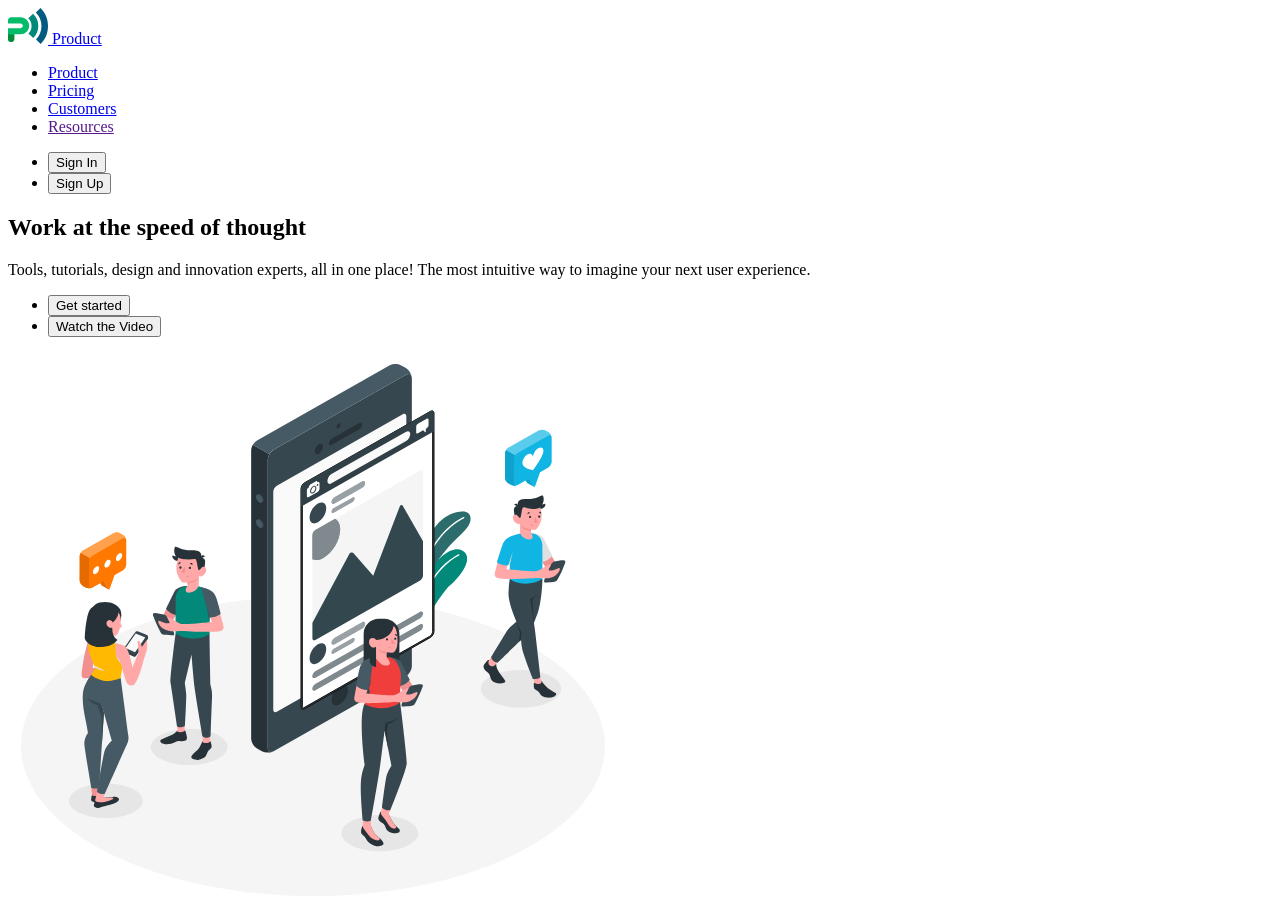
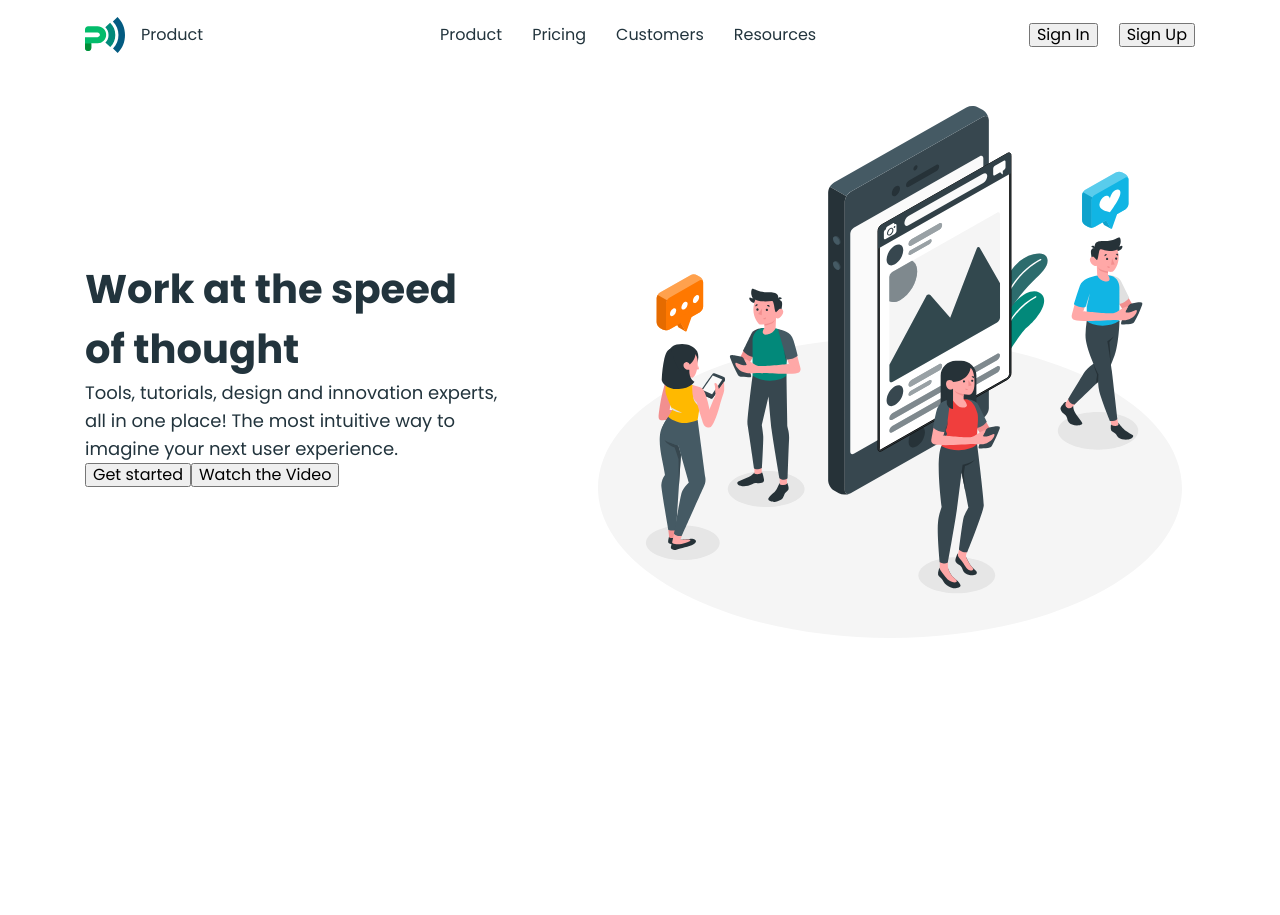
Before and after one commit to DashaLyman/119-fs-blended-3-4, a plain HTML site: page index.html in a window 1280 px wide. After the commit the page ends 800 px from the top, so only its background shows below. Drawn offline with nearby package versions, Linux system fonts and the light colour scheme.

Commit message:
add styles

```diff
--- /dev/null
+++ b/css/styles.css
@@ -0,0 +1,110 @@
+:root {
+        --main-color: #22343d;
+        --main-font: "Poppins", sans-serif;
+        --main-bg-color: #fff;
+}
+
+body {
+        font-family: var(--main-font);
+        color: var(--main-color);
+        background-color: var(--main-bg-color);
+}
+
+h1,
+h2,
+h3,
+h4,
+h5,
+h6,
+p {
+        margin: 0;
+}
+
+ul,
+ol {
+        margin: 0;
+        list-style: none;
+        padding-left: 0;
+}
+
+a {
+        text-decoration: none;
+        color: currentColor;
+}
+
+img {
+        display: block;
+        max-width: 100%;
+        height: auto;
+}
+
+button {
+        cursor: pointer;
+}
+
+.container {
+        width: 1150px;
+        padding: 0 20px;
+        margin: 0 auto;
+}
+/* HEADER  */
+
+.header {
+
+}
+
+.header-container {
+        display: flex;
+        align-items: center;
+}
+.header-logo {
+        display: flex;
+        align-items: center;
+        gap: 16px;
+        margin-right: 237px;
+}
+.header-nav {
+        margin-right: auto;
+}
+.header-nav-list {
+        display: flex;
+        gap: 30px;
+}
+.header-nav-link {
+        display: block;
+        padding: 26px 0;
+}
+.header-btn-list {
+        display: flex;
+        gap: 21px;
+}
+.header-btn {
+}
+
+/* HERO  */
+.hero {
+  padding-top: 25px;
+  padding-bottom: 100px;
+}
+.hero-container {
+  display: flex;
+  align-items: center;
+  justify-content: space-between;
+}
+.hero-title {
+        font-size: 40px;
+        line-height: 1.5;
+        max-width: 392px;
+}
+.hero-text {
+        font-size: 18px;
+        line-height: 1.55;
+        max-width: 426px;
+}
+.hero-list {
+  display: flex;
+}
+.hero-start-btn {
+}
+.hero-video-btn {
+}
--- a/index.html
+++ b/index.html
@@ -4,42 +4,53 @@
   <meta charset="UTF-8">
   <meta name="viewport" content="width=device-width, initial-scale=1.0">
   <title>Business promotion</title>
+  <link rel="stylesheet" href="https://cdnjs.cloudflare.com/ajax/libs/modern-normalize/3.0.1/modern-normalize.min.css" integrity="sha512-q6WgHqiHlKyOqslT/lgBgodhd03Wp4BEqKeW6nNtlOY4quzyG3VoQKFrieaCeSnuVseNKRGpGeDU3qPmabCANg==" crossorigin="anonymous" referrerpolicy="no-referrer" />
+  <link rel="preconnect" href="https://fonts.googleapis.com">
+<link rel="preconnect" href="https://fonts.gstatic.com" crossorigin>
+<link href="https://fonts.googleapis.com/css2?family=Inter:opsz,wght@500;700&family=Montserrat:wght@400;600;700&family=Poppins:wght@400;500;600;700;800&family=Roboto:wght@400;500;700;900&display=swap" rel="stylesheet">
+  <link rel="stylesheet" href="./css/styles.css">
 </head>
 <body>
 
-  <header>
-      <a href="./index.html">
+  <header class="header">
+      <div class="container header-container">
+        <a href="./index.html" class="header-logo">
           <img src="./images/logo.svg" alt="Logo" width="40" height="36">
           Product
         </a>
-
-      <nav>
-        <ul>
-          <li><a href="./index.html">Product</a></li>
-          <li><a href="./pricing.html">Pricing</a></li>
-          <li><a href="./customer.html">Customers</a></li>
-          <li><a href="">Resources</a></li>
+        <nav class="header-nav">
+          <ul class="header-nav-list">
+            <li><a class="header-nav-link" href="./index.html">Product</a></li>
+            <li><a class="header-nav-link" href="./pricing.html">Pricing</a></li>
+            <li><a class="header-nav-link" href="./customer.html">Customers</a></li>
+            <li><a class="header-nav-link" href="">Resources</a></li>
           </ul>
         </nav>
 
-      <ul>
-        <li><button type="button">Sign In</button></li>
-        <li><button type="button">Sign Up</button></li>
+        <ul class="header-btn-list">
+          <li><button class="header-btn" type="button">Sign In</button></li>
+          <li><button class="header-btn" type="button">Sign Up</button></li>
         </ul>
+      </div>
 
   </header>
 
   <main>
 
     <!-- HERO SECTION  -->
-     <section>
-      <h1>Work at the speed of thought</h1>
-      <p>Tools, tutorials, design and innovation experts, all in one place! The most intuitive way to imagine your next user experience.</p>
-      <ul>
-        <li><button type="button">Get started</button></li>
-        <li><button type="button">Watch the Video</button></li>
+     <!-- region -->
+     <section class="hero">
+      <div class="container hero-container">
+        <div>
+          <h1 class="hero-title">Work at the speed of thought</h1>
+          <p class="hero-text">Tools, tutorials, design and innovation experts, all in one place! The most intuitive way to imagine your next user experience.</p>
+          <ul class="hero-list">
+            <li><button class="hero-start-btn" type="button">Get started</button></li>
+            <li><button class="hero-video-btn" type="button">Watch the Video</button></li>
           </ul>
+        </div>
         <img src="./images/hero-img.svg" alt="hero-img" width="610" height="555">
+      </div>
      </section>
 
   </main>
```
Lines whose indentation alone changed are shown as unchanged.
